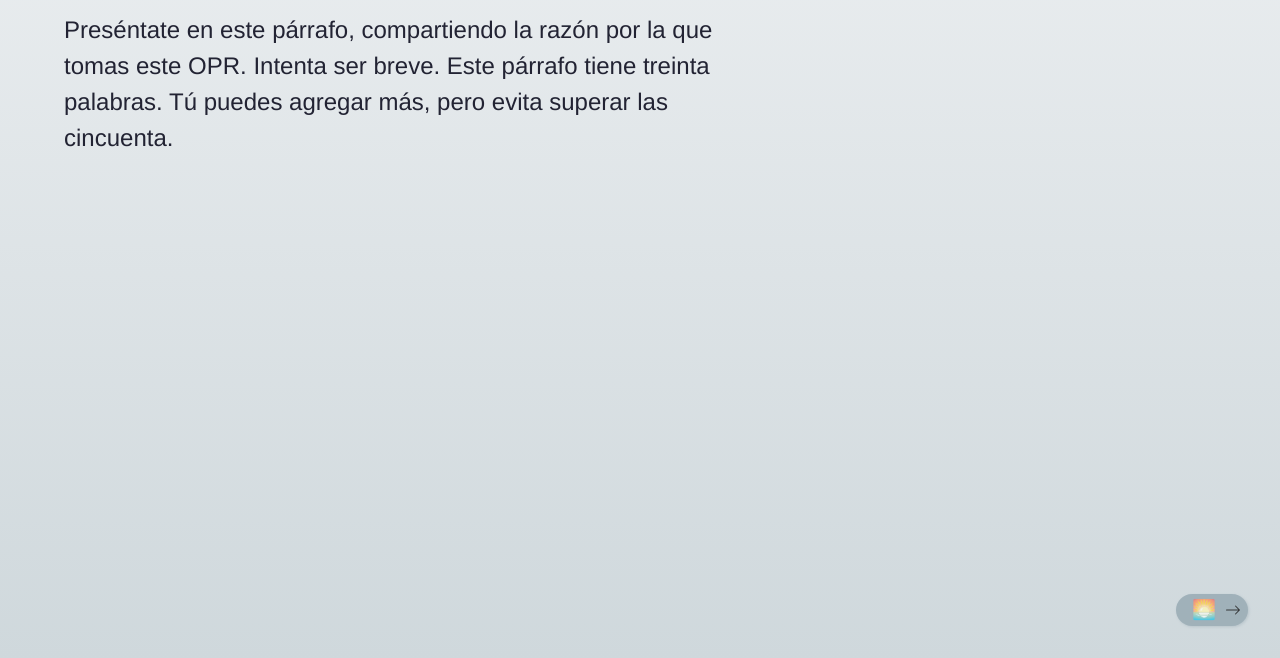
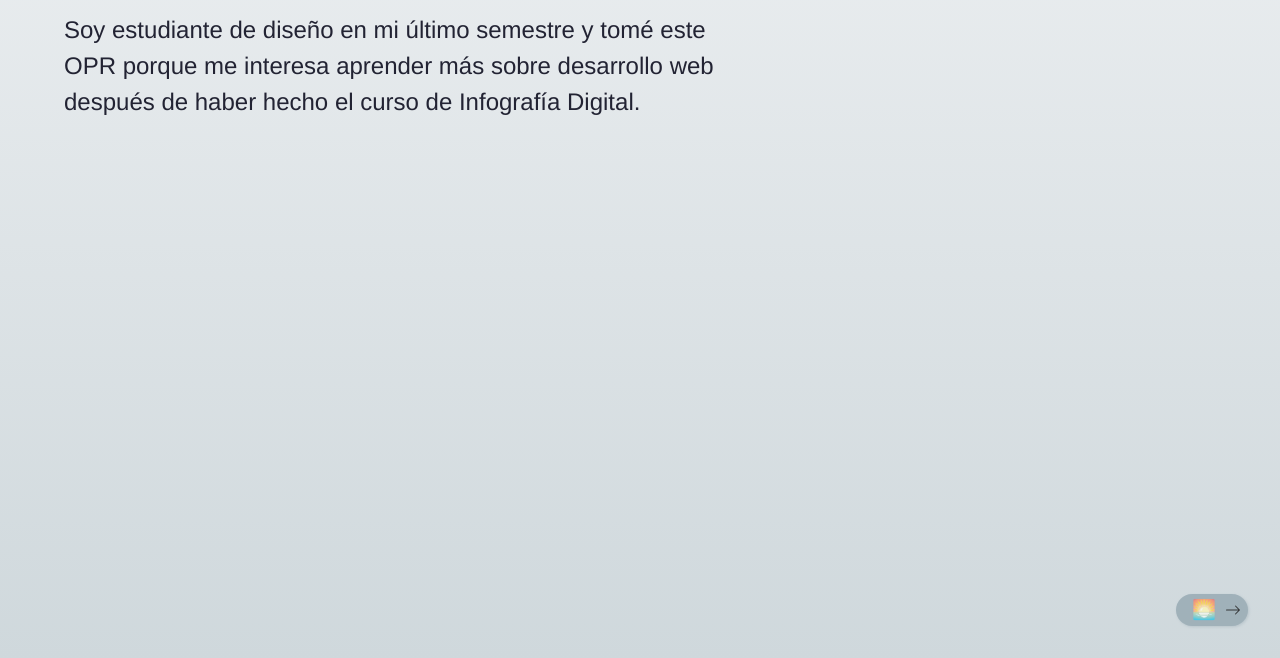
Before and after one commit to MaduMunoz/DNMedios-clase01, a plain HTML site: page index.html in a window 1280 px wide. Shown: the part 142-800 px from the top of the page. Drawn offline with nearby package versions, Linux system fonts and the light colour scheme.

Commit message:
Update index.html

```diff
--- a/index.html
+++ b/index.html
@@ -5,7 +5,7 @@
         <meta name="viewport" content="width=device-width, initial-scale=1" />
         <meta name="description" content="Diseño y nuevos medios" />
         <link href="style.css" rel="stylesheet" />
-        <title>&#127775; DNO037</title>
+        <title>&#127819; DNO037</title>
         <!--
         Esto es un comentario de HTML. No es necesario que lo borres.
         Si arriba, dentro de <title></title>, quieres otro emoji, búscarlo en
@@ -18,7 +18,7 @@
 
         <main>
             <h1>Magdalena Muñoz</h1>
-            <p>Preséntate en este párrafo, compartiendo la razón por la que tomas este OPR. Intenta ser breve. Este párrafo tiene treinta palabras. Tú puedes agregar más, pero evita superar las cincuenta.</p>
+            <p>Soy estudiante de diseño en mi último semestre y tomé este OPR porque me interesa aprender más sobre desarrollo web después de haber hecho el curso de Infografía Digital.</p>
         </main>
 
         <div id="next"></div>
```
